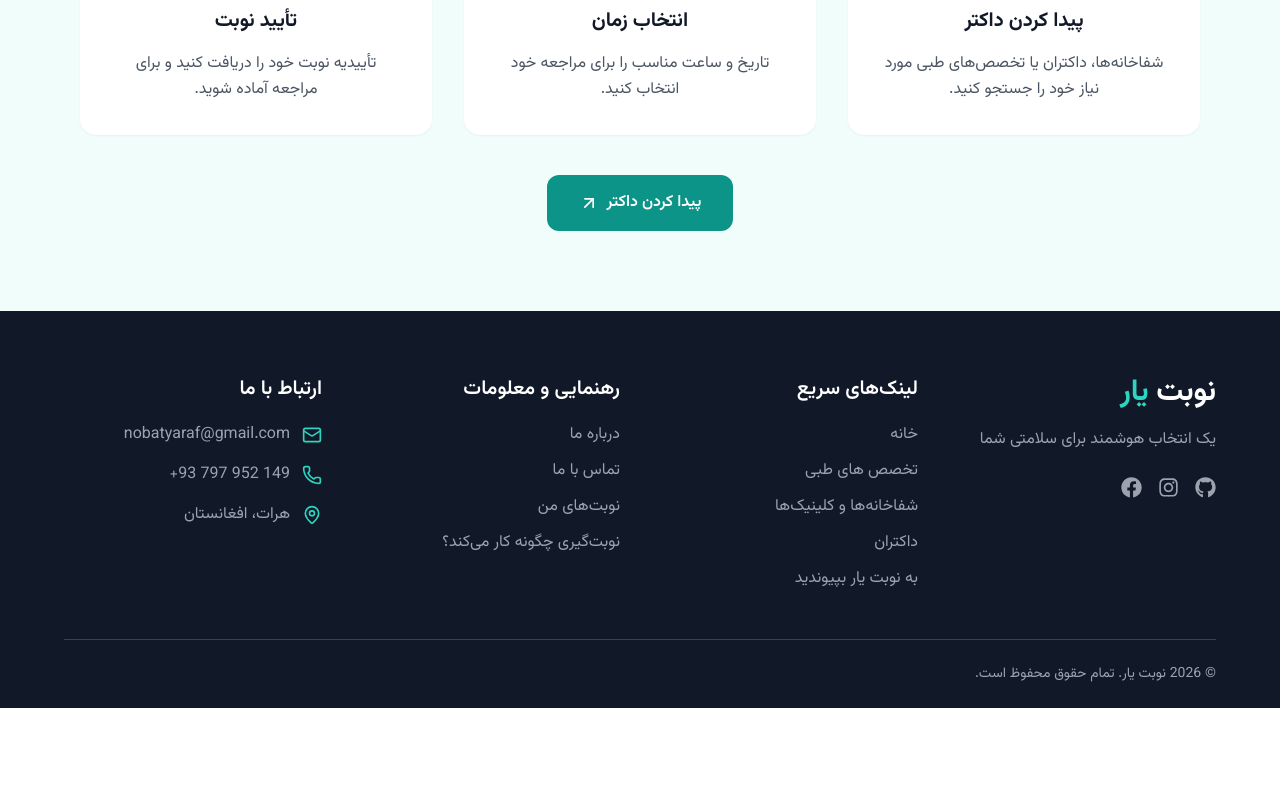
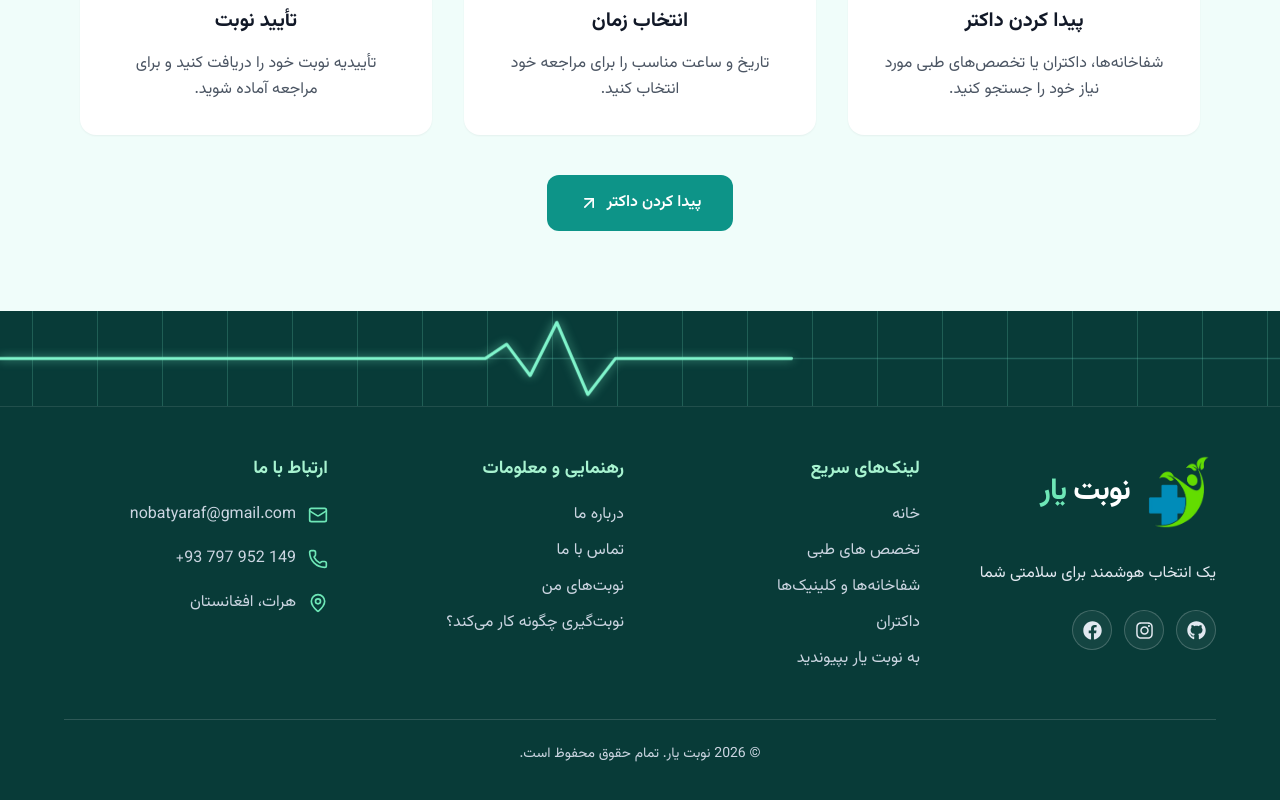
Before and after one commit to fardinme6/NobatYar, a React (Vite) app in the folder Frontend/: page /home in a window 1280 px wide. Shown: the part 2789-3589 px from the top of the page. Before the commit the page ends 3497 px from the top, so only its background shows below. Built offline with nearby package versions, Linux system fonts and the light colour scheme; no server answers.

Commit message:
Redesign multilingual footer with animated heartbeat

```diff
--- a/Frontend/src/components/Footer.jsx
+++ b/Frontend/src/components/Footer.jsx
@@ -1,175 +1,104 @@
-
 import { Link } from "react-router-dom";
 import { Mail, MapPin, Phone } from "lucide-react";
 import { FaGithub, FaInstagram, FaFacebook } from "react-icons/fa";
 import { translations } from "../data/translations";
 
 export default function Footer({ language }) {
-  const t = translations[language];
+  const t = translations[language] || translations.English;
+  const isEnglish = language === "English";
+  const linkStyle = "block w-fit max-w-full text-slate-300 hover:text-emerald-300 transition-colors duration-200";
 
   return (
-    <footer className="bg-gray-900 dark:bg-slate-950 text-white px-6 pt-16 pb-6 md:px-16 transition-colors duration-300">
-      <div className="max-w-7xl mx-auto grid grid-cols-1 sm:grid-cols-2 lg:grid-cols-4 gap-10">
-        <div>
-          <h2 className="text-3xl font-bold mb-4">
-            {t.brandFirst}
-            {language !== "English" && " "}
-            <span className="text-teal-400">{t.brandSecond}</span>
-          </h2>
+    <footer dir={isEnglish ? "ltr" : "rtl"} className="relative overflow-hidden bg-[#083b38] dark:bg-[#062c2c] text-white transition-colors duration-300">
+      {/* خط ضربان قلب */}
+      <div className="relative h-20 md:h-24 overflow-hidden border-b border-white/10" aria-hidden="true">
+        <div className="absolute inset-0 opacity-20" style={{ backgroundImage: "linear-gradient(90deg, transparent 49.8%, #7ce8ca 50%, transparent 50.2%)", backgroundSize: "65px 100%" }} />
+        <svg className="absolute inset-0 h-full w-full" viewBox="0 0 1200 100" preserveAspectRatio="none">
+          <path d="M0 50 H1200" stroke="#6edbc3" strokeWidth="1.5" opacity=".25" fill="none" />
+          <path className="nobatyar-ecg" d="M0 50 H420 L455 50 L475 35 L497 68 L522 12 L551 88 L577 50 H1200" stroke="#80f5cc" strokeWidth="3" strokeLinecap="round" strokeLinejoin="round" fill="none" />
+        </svg>
+      </div>
 
-          <p className="text-gray-400 leading-relaxed">
-            {t.motto}
-          </p>
-
-          <div className="flex items-center gap-4 mt-6">
-            <a
-              href="https://github.com/fardinme6"
-              target="_blank"
-              rel="noopener noreferrer"
-              aria-label="GitHub"
-              className="text-gray-400 hover:text-teal-400 transition-colors"
-            >
-              <FaGithub size={21} />
-            </a>
-
-            <a
-              href="https://instagram.com/nobatyar.af"
-              target="_blank"
-              rel="noopener noreferrer"
-              aria-label="Instagram"
-              className="text-gray-400 hover:text-teal-400 transition-colors"
-            >
-              <FaInstagram size={21} />
-            </a>
-
-            <a
-              href="https://www.facebook.com/share/1LZxpATa5E/?mibextid=wwXIfr"
-              target="_blank"
-              rel="noopener noreferrer"
-              aria-label="Facebook"
-              className="text-gray-400 hover:text-teal-400 transition-colors"
-            >
-              <FaFacebook size={21} />
-            </a>
+      <div className="relative mx-auto max-w-7xl px-6 md:px-12 lg:px-16 pt-12 pb-10">
+        <div className="grid grid-cols-1 gap-10 sm:grid-cols-2 lg:grid-cols-4 lg:gap-8">
+          {/* لوگو و شعار: در RTL سمت راست و در انگلیسی سمت چپ */}
+          <div className="space-y-5">
+            <Link to="/home" className="inline-flex items-center gap-3 group" aria-label={t.brandFirst + " " + t.brandSecond}>
+              <img src="/logo.png" alt="NobatYar" width="74" height="74" loading="lazy" className="h-[74px] w-[74px] object-contain shrink-0 transition-transform duration-300 group-hover:scale-105" />
+              <span className="text-3xl font-bold tracking-tight">
+                {t.brandFirst}{language !== "English" && " "}<span className="text-emerald-300">{t.brandSecond}</span>
+              </span>
+            </Link>
+            <p className="max-w-xs text-slate-200 leading-8 text-base">{t.motto}</p>
+            <div className="flex items-center gap-3" aria-label="Social media">
+              <a href="https://github.com/fardinme6" target="_blank" rel="noopener noreferrer" aria-label="GitHub" className="grid h-10 w-10 place-items-center rounded-full border border-white/20 bg-white/5 text-slate-200 hover:bg-teal-600 hover:text-white transition-colors"><FaGithub size={19} /></a>
+              <a href="https://instagram.com/nobatyar.af" target="_blank" rel="noopener noreferrer" aria-label="Instagram" className="grid h-10 w-10 place-items-center rounded-full border border-white/20 bg-white/5 text-slate-200 hover:bg-teal-600 hover:text-white transition-colors"><FaInstagram size={19} /></a>
+              <a href="https://www.facebook.com/share/1LZxpATa5E/?mibextid=wwXIfr" target="_blank" rel="noopener noreferrer" aria-label="Facebook" className="grid h-10 w-10 place-items-center rounded-full border border-white/20 bg-white/5 text-slate-200 hover:bg-teal-600 hover:text-white transition-colors"><FaFacebook size={19} /></a>
             </div>
           </div>
 
           <div>
-          <h3 className="text-xl font-semibold mb-5">{t.quickLinks}</h3>
-
-          <div className="flex flex-col gap-3 text-gray-400">
-            <Link to="/home" className="hover:text-teal-400 transition-colors">
-              {t.home}
-            </Link>
-
-            <Link
-              to="/specialties"
-              className="hover:text-teal-400 transition-colors"
-            >
-              {t.Specialties}
-            </Link>
-
-            <Link
-              to="/hospitals"
-              className="hover:text-teal-400 transition-colors"
-            >
-              {t.hospitalsClinics}
-            </Link>
-
-            <Link
-              to="/doctors"
-              className="hover:text-teal-400 transition-colors"
-            >
-              {t.Doctors}
-            </Link>
-
-            <Link
-              to="/register-provider"
-              className="hover:text-teal-400 transition-colors"
-            >
-              {t.joinAsProvider}
-            </Link>
-          </div>
+            <h3 className="mb-5 text-lg font-bold text-emerald-200">{t.quickLinks}</h3>
+            <nav className="flex flex-col gap-3" aria-label={t.quickLinks}>
+              <Link to="/home" className={linkStyle}>{t.home}</Link>
+              <Link to="/specialties" className={linkStyle}>{t.Specialties}</Link>
+              <Link to="/hospitals" className={linkStyle}>{t.hospitalsClinics}</Link>
+              <Link to="/doctors" className={linkStyle}>{t.Doctors}</Link>
+              <Link to="/register-provider" className={linkStyle}>{t.joinAsProvider}</Link>
+            </nav>
           </div>
 
           <div>
-          <h3 className="text-xl font-semibold mb-5">
-            {t.supportInformation}
-          </h3>
-
-          <div className="flex flex-col gap-3 text-gray-400">
-            <Link
-              to="/about"
-              className="hover:text-teal-400 transition-colors"
-            >
-              {t.aboutUs}
-            </Link>
-
-            <Link
-              to="/contact"
-              className="hover:text-teal-400 transition-colors"
-            >
-              {t.contactUs}
-            </Link>
-
-            <Link
-              to="/my-appointments"
-              className="hover:text-teal-400 transition-colors"
-            >
-              {t.myAppointments}
-            </Link>
-
-            <Link
-              to="/how-it-works"
-              className="hover:text-teal-400 transition-colors"
-            >
-              {t.howItWorks}
-            </Link>
-          </div>
+            <h3 className="mb-5 text-lg font-bold text-emerald-200">{t.supportInformation}</h3>
+            <nav className="flex flex-col gap-3" aria-label={t.supportInformation}>
+              <Link to="/about" className={linkStyle}>{t.aboutUs}</Link>
+              <Link to="/contact" className={linkStyle}>{t.contactUs}</Link>
+              <Link to="/my-appointments" className={linkStyle}>{t.myAppointments}</Link>
+              <Link to="/how-it-works" className={linkStyle}>{t.howItWorks}</Link>
+            </nav>
           </div>
 
           <div>
-          <h3 className="text-xl font-semibold mb-5">{t.getInTouch}</h3>
-
-          <div className="flex flex-col gap-4 text-gray-400">
-            <a
-              href="mailto:nobatyaraf@gmail.com"
-              className="flex items-center gap-3 hover:text-teal-400 transition-colors"
-            >
-              <Mail className="w-5 h-5 text-teal-400 shrink-0" />
-              <span dir="ltr" className="break-all">
-                nobatyaraf@gmail.com
-              </span>
+            <h3 className="mb-5 text-lg font-bold text-emerald-200">{t.getInTouch}</h3>
+            <div className="flex flex-col gap-5 text-slate-300">
+              <a href="mailto:nobatyaraf@gmail.com" className="flex items-center gap-3 hover:text-emerald-300 transition-colors">
+                <Mail className="h-5 w-5 shrink-0 text-emerald-300" />
+                <span dir="ltr" className="break-all">nobatyaraf@gmail.com</span>
               </a>
-
-            <a
-              href="tel:+93797952149"
-              className="flex items-center gap-3 hover:text-teal-400 transition-colors"
-            >
-              <Phone className="w-5 h-5 text-teal-400 shrink-0" />
+              <a href="tel:+93797952149" className="flex items-center gap-3 hover:text-emerald-300 transition-colors">
+                <Phone className="h-5 w-5 shrink-0 text-emerald-300" />
                 <span dir="ltr">+93 797 952 149</span>
               </a>
-
-            <a
-              href="https://www.google.com/maps/search/?api=1&query=Herat%2C%20Afghanistan"
-              target="_blank"
-              rel="noopener noreferrer"
-              className="flex items-center gap-3 hover:text-teal-400 transition-colors"
-            >
-              <MapPin className="w-5 h-5 text-teal-400 shrink-0" />
-              {t.address}
+              <a href="https://www.google.com/maps/search/?api=1&query=Herat%2C%20Afghanistan" target="_blank" rel="noopener noreferrer" className="flex items-center gap-3 hover:text-emerald-300 transition-colors">
+                <MapPin className="h-5 w-5 shrink-0 text-emerald-300" />
+                <span>{t.address}</span>
               </a>
             </div>
           </div>
         </div>
 
-      <div className="max-w-7xl mx-auto border-t border-gray-700 mt-12 pt-6 flex flex-col sm:flex-row items-center justify-between gap-3 text-gray-400 text-sm">
-        <p className="text-center sm:text-start">
-          © {new Date().getFullYear()} {t.brandFirst}
-          {language !== "English" && " "}
-          {t.brandSecond}. {t.rights}
-        </p>
+        <div className="mt-12 border-t border-white/15 pt-6 text-center text-sm text-slate-300">
+          © {new Date().getFullYear()} {t.brandFirst}{language !== "English" && " "}{t.brandSecond}. {t.rights}
         </div>
+      </div>
+
+      <style>{`
+        .nobatyar-ecg {
+          stroke-dasharray: 1600;
+          stroke-dashoffset: 1600;
+          animation: nobatyar-heartbeat 4s linear infinite;
+          filter: drop-shadow(0 0 5px rgba(128, 245, 204, .65));
+        }
+        @keyframes nobatyar-heartbeat {
+          0% { stroke-dashoffset: 1600; opacity: 0; }
+          8% { opacity: 1; }
+          88% { opacity: 1; }
+          100% { stroke-dashoffset: 0; opacity: 0; }
+        }
+        @media (prefers-reduced-motion: reduce) {
+          .nobatyar-ecg { animation: none; stroke-dashoffset: 0; }
+        }
+      `}</style>
     </footer>
   );
 }
```
Lines whose indentation alone changed are shown as unchanged.
